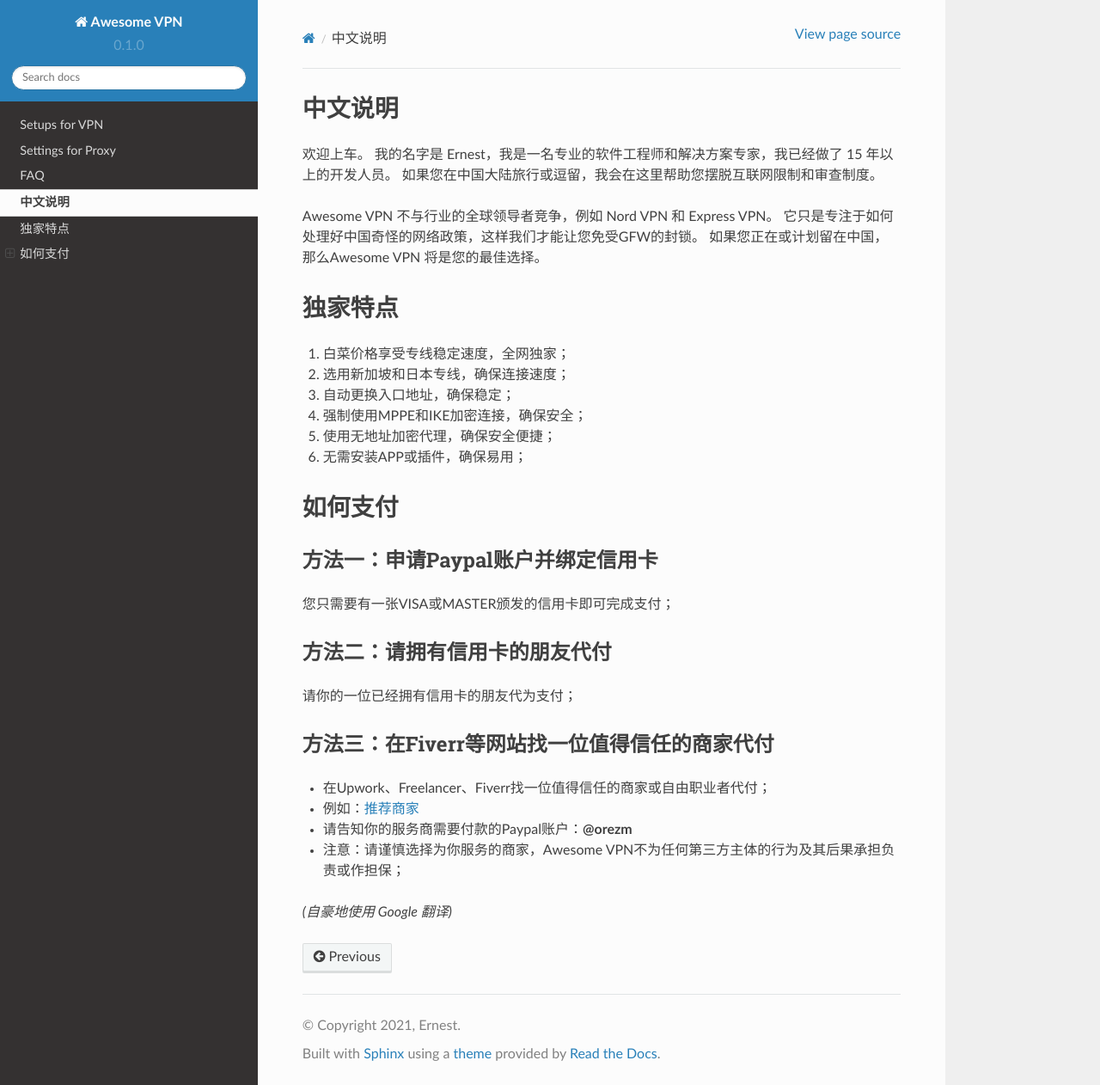
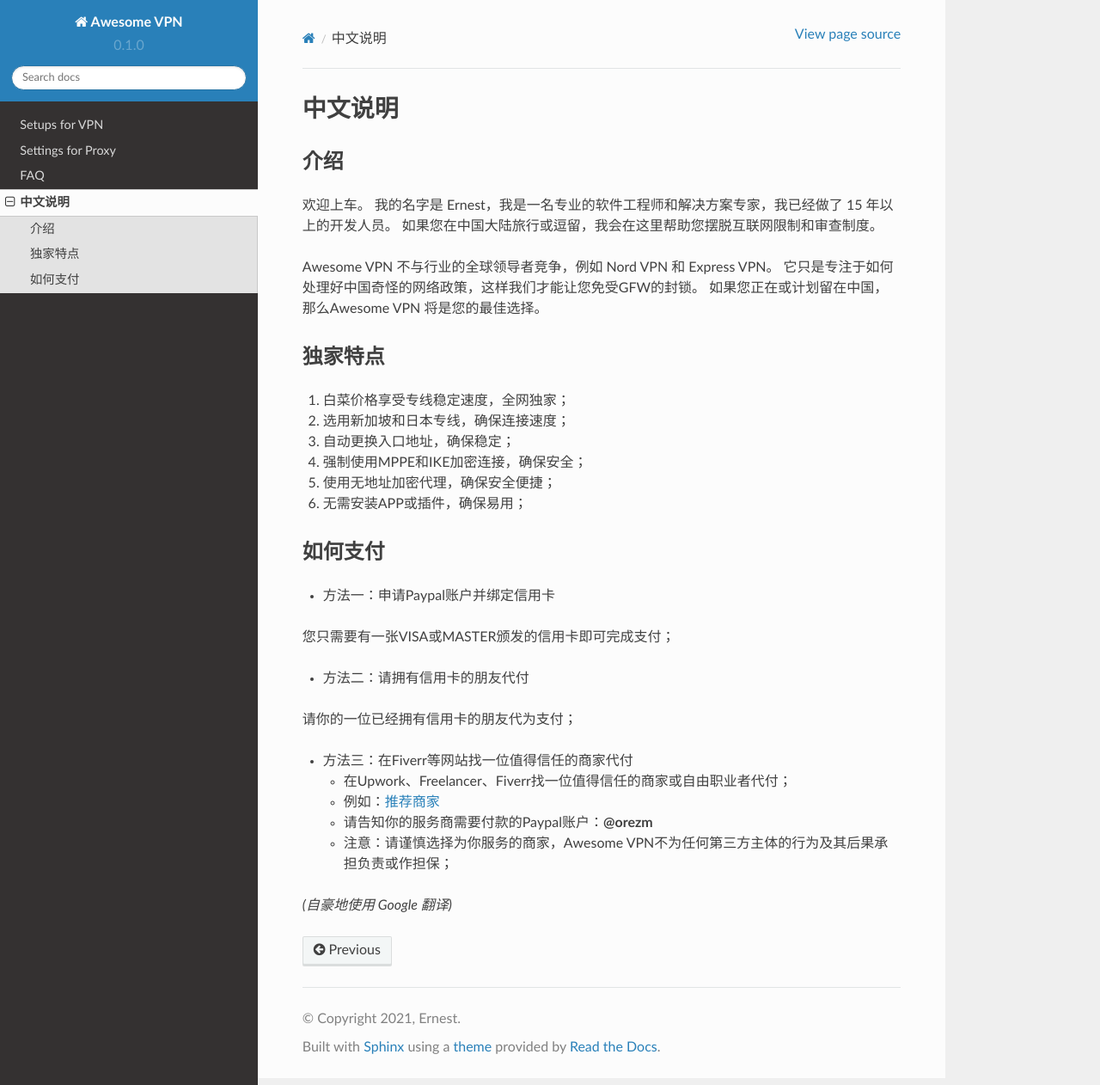
Before and after one commit to orezm/avc, a Sphinx documentation site: the page built from docs/source/zh.rst, in a window 1280 px wide and 1262 px high. Shown: the whole window at 86% size. Built offline with Sphinx 7.4.7 and the Read the Docs theme 2.0.0, drawn with Linux system fonts in a browser that asks for light colours.

Commit message:
Update zh.rst

```diff
--- a/docs/source/zh.rst
+++ b/docs/source/zh.rst
@@ -1,12 +1,15 @@
 中文说明
 -------
+
+介绍
+^^^^
 欢迎上车。 我的名字是 Ernest，我是一名专业的软件工程师和解决方案专家，我已经做了 15 年以上的开发人员。 如果您在中国大陆旅行或逗留，我会在这里帮助您摆脱互联网限制和审查制度。
 
 Awesome VPN 不与行业的全球领导者竞争，例如 Nord VPN 和 Express VPN。 它只是专注于如何处理好中国奇怪的网络政策，这样我们才能让您免受GFW的封锁。 如果您正在或计划留在中国，那么Awesome VPN 将是您的最佳选择。
 
 
 独家特点
--------
+^^^^^^^
 #. 白菜价格享受专线稳定速度，全网独家；
 #. 选用新加坡和日本专线，确保连接速度；
 #. 自动更换入口地址，确保稳定；
@@ -16,21 +19,19 @@
 
 
 如何支付
-------
+^^^^^^
 
-方法一：申请Paypal账户并绑定信用卡
-^^^^^^^^^^^^^^^^^^^^^^^^^^^^^
+* 方法一：申请Paypal账户并绑定信用卡
 您只需要有一张VISA或MASTER颁发的信用卡即可完成支付；
 
-方法二：请拥有信用卡的朋友代付
-^^^^^^^^^^^^^^^^^^^^^^^^^
+* 方法二：请拥有信用卡的朋友代付
 请你的一位已经拥有信用卡的朋友代为支付；
 
-方法三：在Fiverr等网站找一位值得信任的商家代付
-^^^^^^^^^^^^^^^^^^^^^^^^^^^^^^^^^^^^^^^^^^^^
-* 在Upwork、Freelancer、Fiverr找一位值得信任的商家或自由职业者代付；
-* 例如：`推荐商家 <https://gitee.com/geek_tank/gitree/>`_
-* 请告知你的服务商需要付款的Paypal账户：**@orezm**
-* 注意：请谨慎选择为你服务的商家，Awesome VPN不为任何第三方主体的行为及其后果承担负责或作担保；
+* 方法三：在Fiverr等网站找一位值得信任的商家代付
+
+  * 在Upwork、Freelancer、Fiverr找一位值得信任的商家或自由职业者代付；
+  * 例如：`推荐商家 <https://gitee.com/geek_tank/gitree/>`_
+  * 请告知你的服务商需要付款的Paypal账户：**@orezm**
+  * 注意：请谨慎选择为你服务的商家，Awesome VPN不为任何第三方主体的行为及其后果承担负责或作担保；
 
 *(自豪地使用 Google 翻译)*
```
